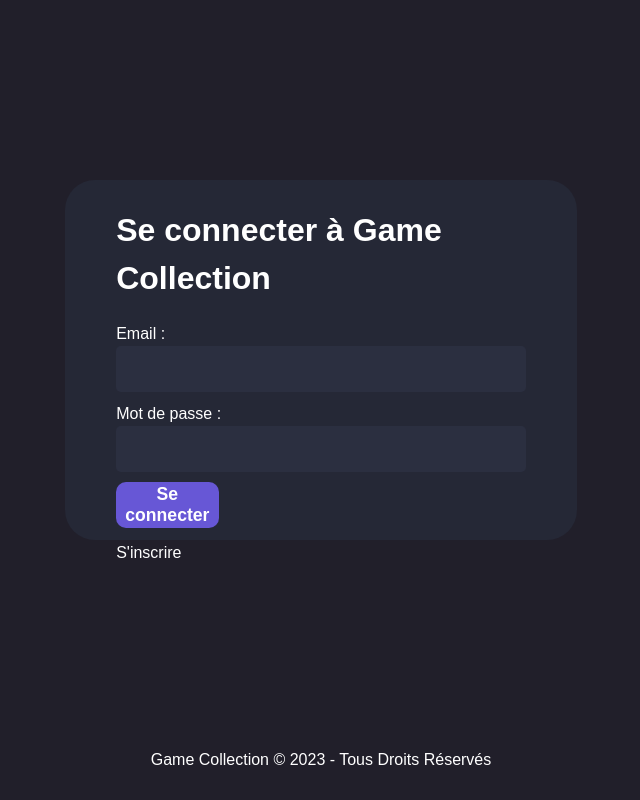
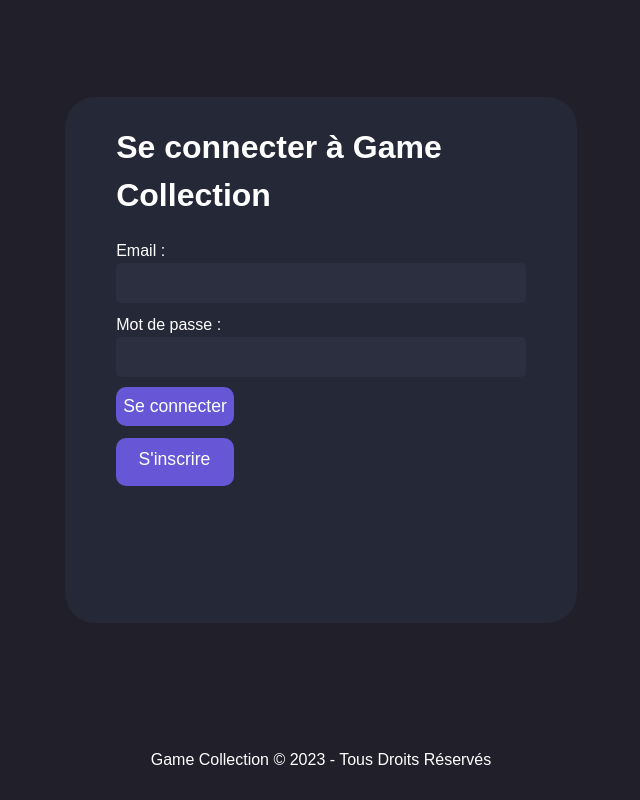
Before and after one commit to Lymiio/game_collection, a PHP site: page /views/connexionView.php in a window 1280 px wide. Shown: the whole page, without its empty margins (319-959 px from the left). Run offline with PHP 8.4, Linux system fonts and the light colour scheme.

Commit message:
Update connection.css
Correct the style file for the connection one by editing some values

```diff
--- a/assets/css/connection.css
+++ b/assets/css/connection.css
@@ -10,7 +10,7 @@
 /* ============================== GLOBAL STYLE FOR THE CONTAINER ============================== */
 .container {
   width: 40%;
-  height: 50%;
+  height: 73%;
   display: flex;
   flex-direction: column;
   border-radius: 30px;
@@ -56,12 +56,11 @@
 /* ============================== GLOBAL STYLE FOR THE BUTTON ============================== */
 button {
   border: none;
-  width: 20%;
+  width: 23%;
   height: 30%;
   margin-top: 2%;
   margin-left: 10%;
   border-radius: 10px;
-  font-weight: 600;
   font-size: 110%;
   background-color: #6757d6;
   color: white;
@@ -69,7 +68,25 @@
   transition: 0.5s ease-in-out;
 }
 
-button:hover {
+a {
+  border: none;
+  width: 23%;
+  height: 6vh;
+  text-align: center;
+  padding-left: 1.75vw;
+  margin-top: 2%;
+  padding-top: 1vh;
+  margin-left: 10%;
+  border-radius: 10px;
+  font-size: 110%;
+  background-color: #6757d6;
+  color: white;
+  cursor: pointer;
+  transition: 0.5s ease-in-out;
+}
+
+button:hover,
+a:hover {
   background-color: #4e3fb4;
 }
 
```
